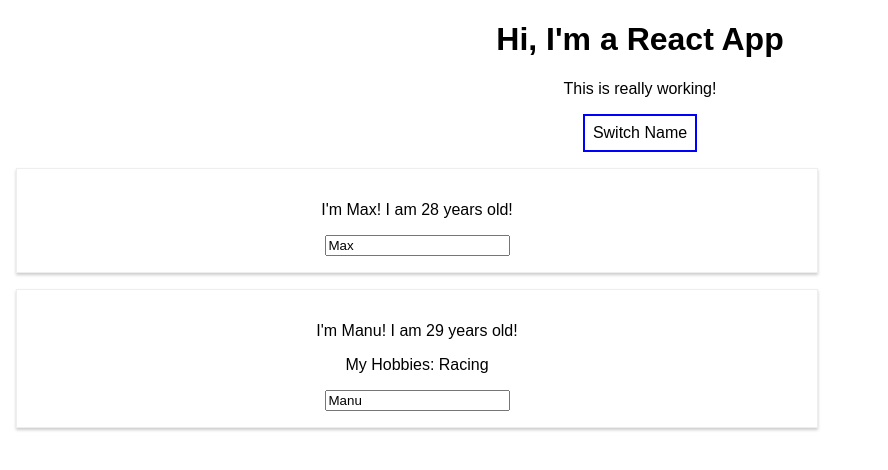
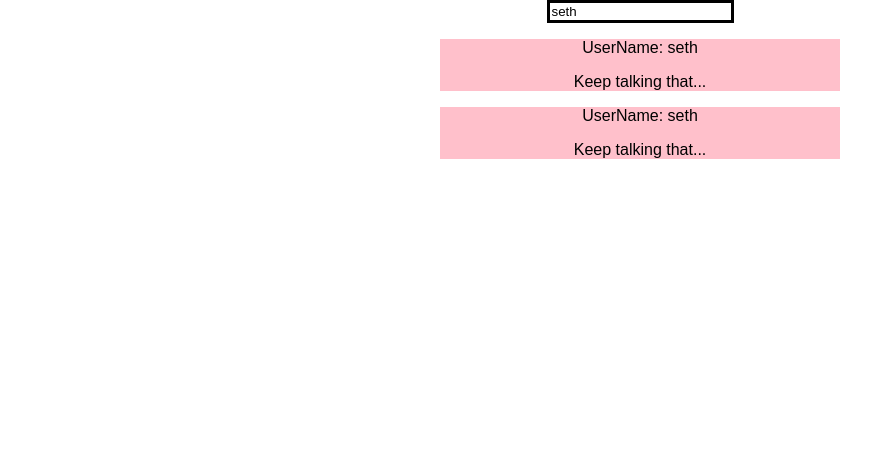
Before and after one commit to sethlewandowski/reactTheCompleteGuideUdemy, a React (Create React App) app in the folder Section3/react-complete-guide/: page / in a window 1280 px wide. Shown: the top 470 px of the page, without its empty margins (0-888 px from the left). Built offline with nearby package versions, Linux system fonts and the light colour scheme.

Commit message:
finished 3rd module

```diff
--- a/Section3/react-complete-guide/src/App.js
+++ b/Section3/react-complete-guide/src/App.js
@@ -1,37 +1,19 @@
 import React, { Component } from "react"
 import "./App.css"
-import Person from "./Person/Person"
+import UserOutput from "./UserOutput/UserOutput"
+import UserInput from "./UserInput/UserInput"
 
 class App extends Component {
   state = {
-    persons: [
-      { name: "Max", age: 28 },
-      { name: "Manu", age: 29 },
-      { name: "Stephanie", age: 26 },
-    ],
-    otherState: "some other value",
-  }
-
-  switchNameHandler = () => {
-    // console.log('Was clicked!');
-    // DON'T DO THIS: this.state.persons[0].name = 'Maximilian';
-    this.setState({
-      persons: [
-        { name: "Maximilian", age: 28 },
-        { name: "Manu", age: 29 },
-        { name: "Stephanie", age: 27 },
-      ],
-    })
+    name1: "seth",
   }
 
   nameChangedHandler = (e) => {
     this.setState({
-      persons: [
-        { name: "Seth", age: 38 },
-        { name: e.target.value, age: 20 },
-      ],
+      name1: e.target.value,
     })
   }
+
   render() {
     const style = {
       backgroundColor: "white",
@@ -42,23 +24,12 @@
     }
     return (
       <div className='App'>
-        <h1>Hi, I'm a React App</h1>
-        <p>This is really working!</p>
-        <button style={style} onClick={this.switchNameHandler}>
-          Switch Name
-        </button>
-        <Person
-          name={this.state.persons[0].name}
-          age={this.state.persons[0].age}
-          click={this.switchNameHandler}
+        <UserInput
+          changed={this.nameChangedHandler}
+          currentName={this.state.name1}
         />
-        <Person
-          name={this.state.persons[1].name}
-          age={this.state.persons[1].age}
-          changed={this.nameChangedHandler}
-        >
-          My Hobbies: Racing
-        </Person>
+        <UserOutput userName={this.state.name1} />
+        <UserOutput userName={this.state.name1} />
       </div>
     )
     // return React.createElement('div', {className: 'App'}, React.createElement('h1', null, 'Does this work now?'));
--- /dev/null
+++ b/Section3/react-complete-guide/src/UserInput/UserInput.js
@@ -0,0 +1,19 @@
+import React from "react"
+
+const userInput = (props) => {
+  const style = {
+    border: "3px solid black",
+  }
+  return (
+    <div>
+      <input
+        style={style}
+        type='text'
+        onChange={props.changed}
+        value={props.currentName}
+      />
+    </div>
+  )
+}
+
+export default userInput
--- /dev/null
+++ b/Section3/react-complete-guide/src/UserOutput/UserOutput.css
@@ -0,0 +1,5 @@
+.UserOutput {
+  width: 400px;
+  background-color: pink;
+  margin: auto;
+}
--- /dev/null
+++ b/Section3/react-complete-guide/src/UserOutput/UserOutput.js
@@ -0,0 +1,13 @@
+import React from "react"
+import "./UserOutput.css"
+
+const userOutput = (props) => {
+  return (
+    <div className='UserOutput'>
+      <p>UserName: {props.userName}</p>
+      <p>Keep talking that...</p>
+    </div>
+  )
+}
+
+export default userOutput
```
